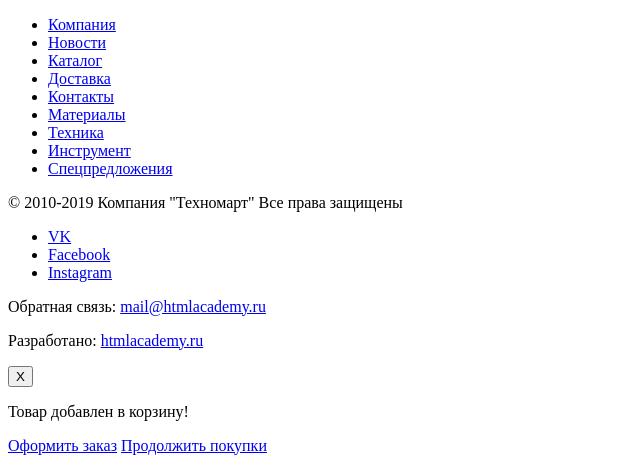
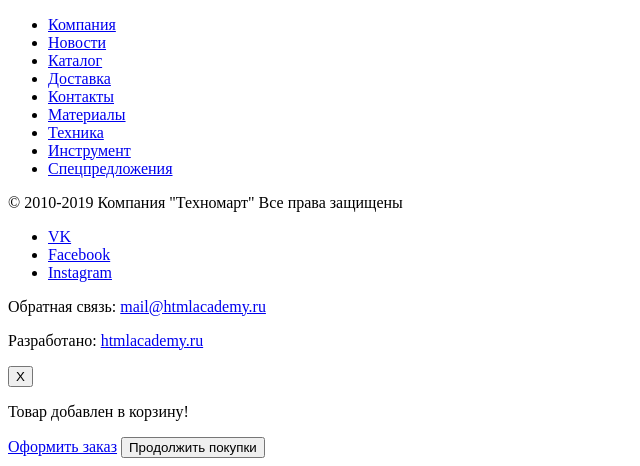
Before and after one commit to Medushka/679333-technomart-24, a plain HTML site: page catalog.html in a window 1280 px wide. Shown: the part 3239-3705 px from the top of the page, without its empty margins (0-640 px from the left). Drawn offline with Linux system fonts and the light colour scheme.

Commit message:
переделал кнопочки. так же лучше?

```diff
--- a/catalog.html
+++ b/catalog.html
@@ -195,7 +195,7 @@
       <button type="button">X</button>
       <p>Товар добавлен в корзину!</p>
       <a href="#" class="modalorder">Оформить заказ</a>
-      <a href="#close" class="closeorder">Продолжить покупки</a>
+      <button type="button">Продолжить покупки</button>
     </div>
 
   </body>
```
